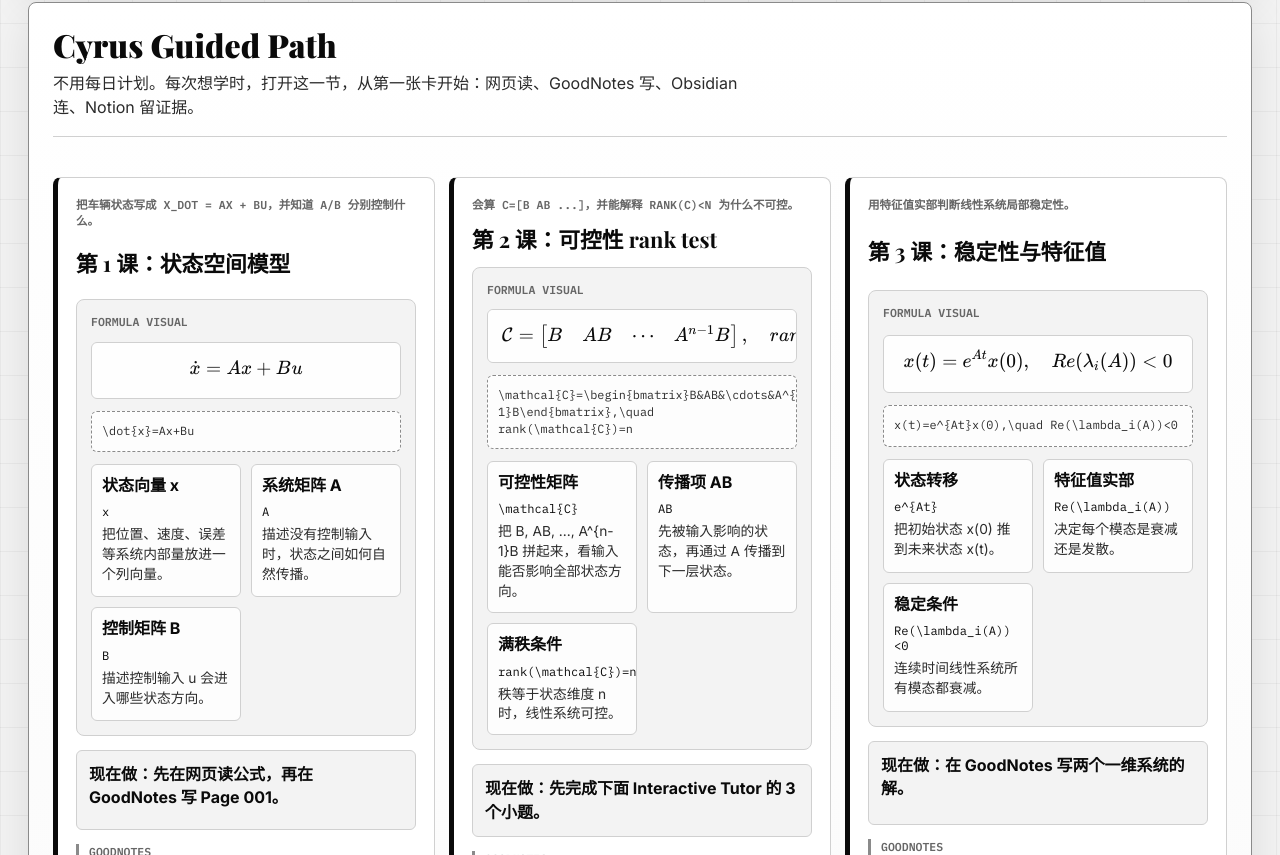
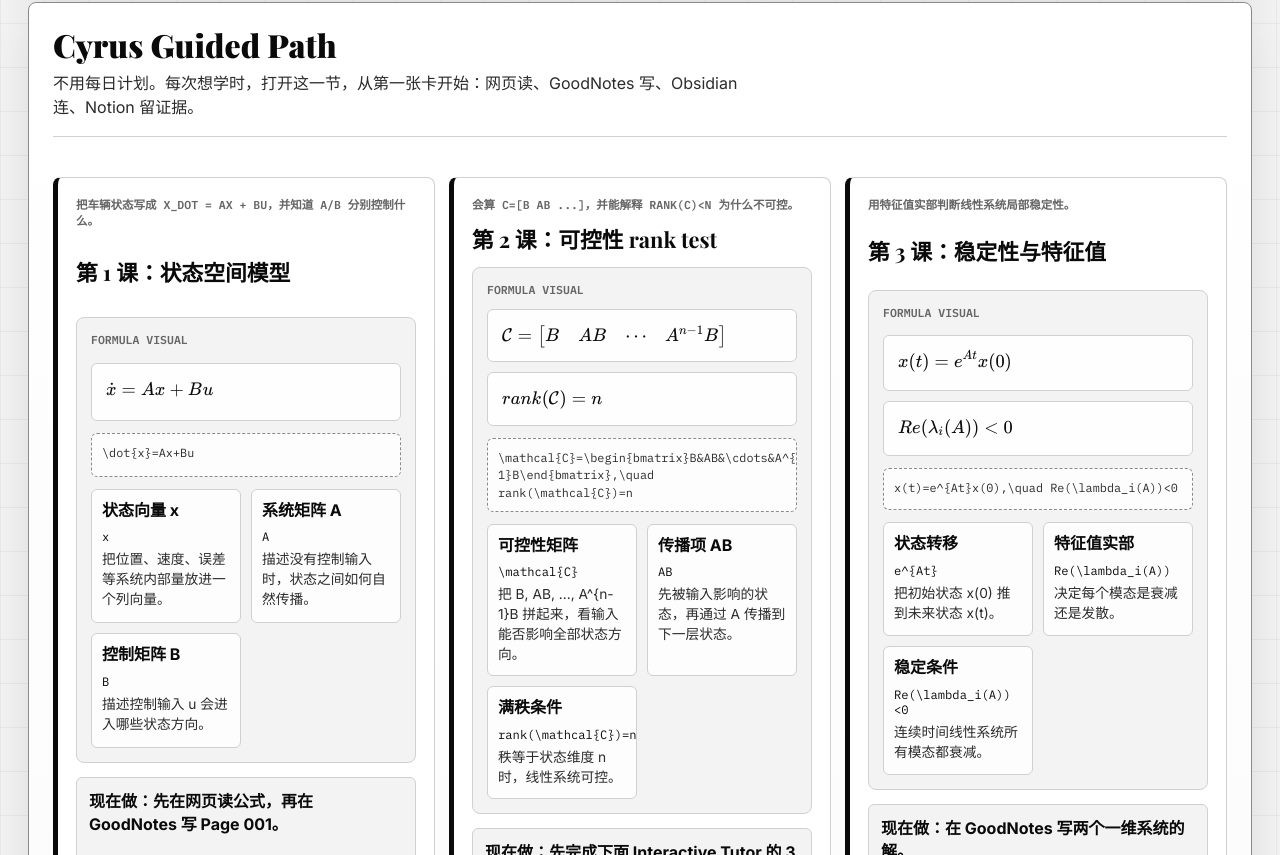
Before and after one commit to 77zmf/Cyrus-Learning-Manager, a React (Vite) app: page / in a window 1280 px wide. Shown: the part 725-1580 px from the top of the page. Built offline with nearby package versions, Linux system fonts and the light colour scheme; no server answers.

Commit message:
fix: split long formula visuals

```diff
--- a/src/components/FormulaVisual.tsx
+++ b/src/components/FormulaVisual.tsx
@@ -9,25 +9,53 @@ interface FormulaVisualProps {
   terms?: FormulaTerm[];
 }
 
+function splitFormulaLines(latex: string) {
+  const primaryLines = latex
+    .split(/,\\quad|\\quad/g)
+    .map((line) => line.trim().replace(/^,/, "").trim())
+    .filter(Boolean);
+
+  const lines = primaryLines.flatMap((line) => {
+    const integralIndex = line.indexOf("+\\int");
+
+    if (integralIndex <= 0) {
+      return [line];
+    }
+
+    return [line.slice(0, integralIndex).trim(), line.slice(integralIndex).trim()].filter(Boolean);
+  });
+
+  return lines.length > 0 ? lines : [latex];
+}
+
 export function FormulaVisual({ label, latex, terms = [] }: FormulaVisualProps) {
-  const renderedFormula = useMemo(
+  const formulaLines = useMemo(() => splitFormulaLines(latex), [latex]);
+  const renderedLines = useMemo(
     () =>
-      katex.renderToString(latex, {
+      formulaLines.map((line) =>
+        katex.renderToString(line, {
           displayMode: true,
           strict: false,
           throwOnError: false,
           trust: false
-      }),
-    [latex]
+        })
+      ),
+    [formulaLines]
   );
 
   return (
     <figure className="formula-visual" aria-label={`Formula visual: ${label}`}>
       <figcaption>Formula Visual</figcaption>
+      <div className="formula-render-stack">
+        {renderedLines.map((renderedLine, index) => (
           <div
+            key={`${formulaLines[index]}-${index}`}
+            aria-label={`Formula visual line ${index + 1}: ${label}`}
             className="formula-render"
-        dangerouslySetInnerHTML={{ __html: renderedFormula }}
+            dangerouslySetInnerHTML={{ __html: renderedLine }}
           />
+        ))}
+      </div>
       <code className="latex-source">{latex}</code>
       {terms.length > 0 ? (
         <dl className="formula-term-grid">
--- a/src/styles.css
+++ b/src/styles.css
@@ -630,7 +630,7 @@ textarea {
 .guided-lesson-grid {
   display: grid;
   gap: 14px;
-  grid-template-columns: repeat(3, minmax(0, 1fr));
+  grid-template-columns: repeat(auto-fit, minmax(320px, 1fr));
 }
 
 .guided-lesson-card {
@@ -825,17 +825,29 @@ textarea {
   text-transform: uppercase;
 }
 
+.formula-render-stack {
+  display: grid;
+  gap: 10px;
+}
+
 .formula-render {
   background: rgba(255, 255, 255, 0.9);
   border: 1px solid var(--line);
   border-radius: 6px;
   color: var(--ink);
+  font-size: 0.95rem;
   overflow-x: auto;
   padding: 14px;
 }
 
 .formula-render .katex-display {
   margin: 0;
+  text-align: left;
+}
+
+.formula-render .katex-display > .katex {
+  max-width: 100%;
+  text-align: left;
 }
 
 .latex-source {
```
Also changed, not shown: 2 other files (tests, documents, lock files or other folders). Lines whose indentation alone changed are shown as unchanged.
